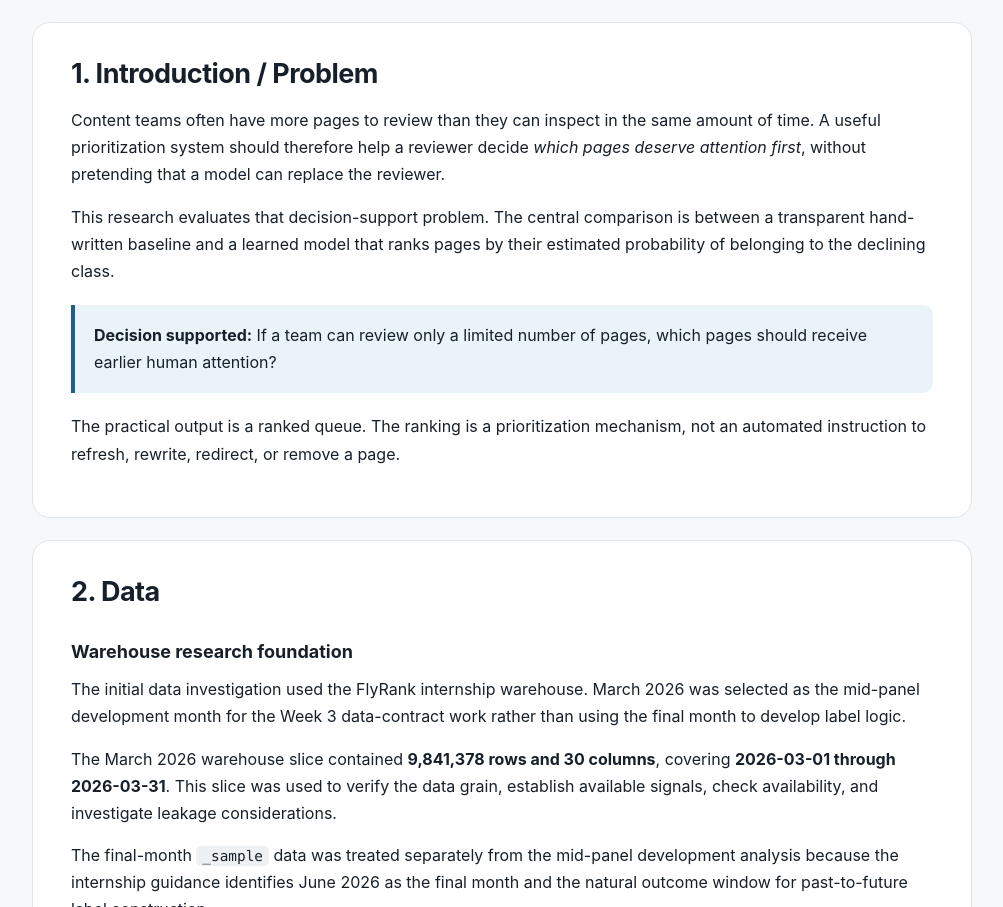
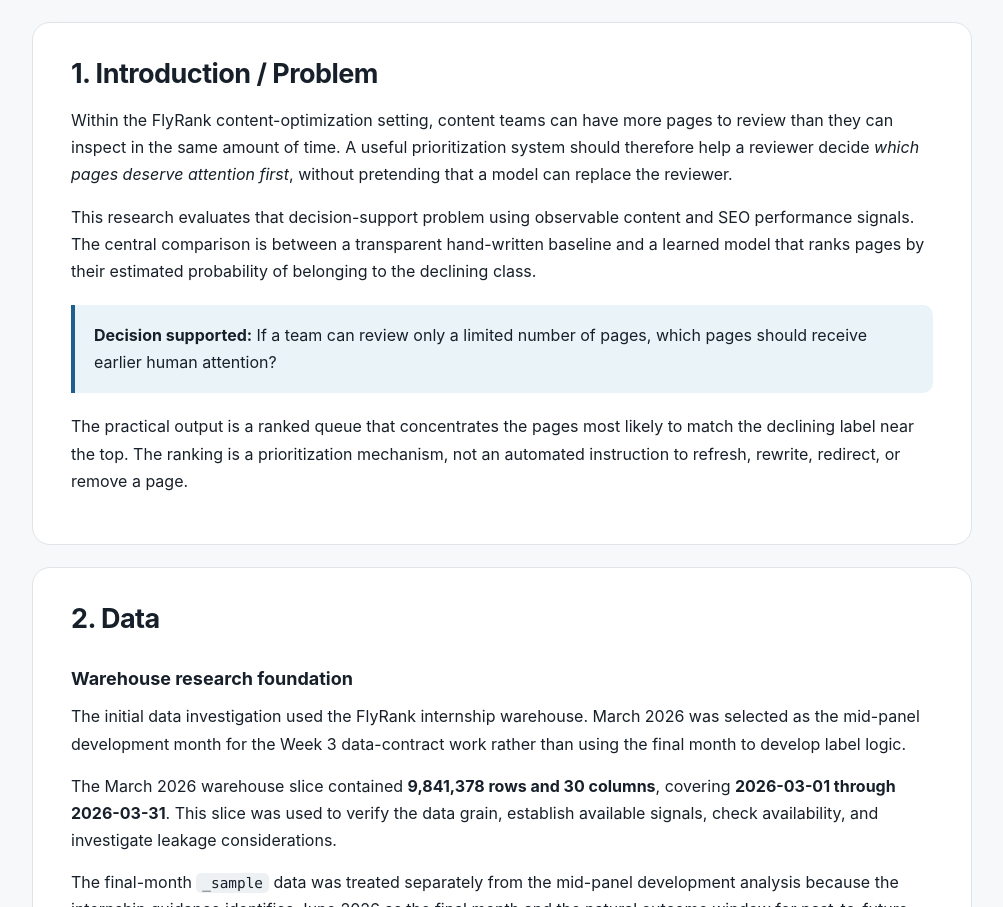
Before and after one commit to muhammadfaseehkhattak/FlyRank-ML-Internship, a plain HTML site: page docs/index.html in a window 1280 px wide. Shown: the part 1234-2141 px from the top of the page, without its empty margins (138-1141 px from the left). Drawn offline with Linux system fonts and the light colour scheme.

Commit message:
Update index.html

```diff
--- a/docs/index.html
+++ b/docs/index.html
@@ -240,12 +240,36 @@
     </section>
 
     <section id="problem">
-      <h2>1. Introduction / Problem</h2>
-      <p>Content teams often have more pages to review than they can inspect in the same amount of time. A useful prioritization system should therefore help a reviewer decide <em>which pages deserve attention first</em>, without pretending that a model can replace the reviewer.</p>
-      <p>This research evaluates that decision-support problem. The central comparison is between a transparent hand-written baseline and a learned model that ranks pages by their estimated probability of belonging to the declining class.</p>
-      <div class="callout"><strong>Decision supported:</strong> If a team can review only a limited number of pages, which pages should receive earlier human attention?</div>
-      <p>The practical output is a ranked queue. The ranking is a prioritization mechanism, not an automated instruction to refresh, rewrite, redirect, or remove a page.</p>
-    </section>
+  <h2>1. Introduction / Problem</h2>
+
+  <p>
+    Within the FlyRank content-optimization setting, content teams can have more
+    pages to review than they can inspect in the same amount of time. A useful
+    prioritization system should therefore help a reviewer decide
+    <em>which pages deserve attention first</em>, without pretending that a
+    model can replace the reviewer.
+  </p>
+
+  <p>
+    This research evaluates that decision-support problem using observable
+    content and SEO performance signals. The central comparison is between a
+    transparent hand-written baseline and a learned model that ranks pages by
+    their estimated probability of belonging to the declining class.
+  </p>
+
+  <div class="callout">
+    <strong>Decision supported:</strong>
+    If a team can review only a limited number of pages, which pages should
+    receive earlier human attention?
+  </div>
+
+  <p>
+    The practical output is a ranked queue that concentrates the pages most
+    likely to match the declining label near the top. The ranking is a
+    prioritization mechanism, not an automated instruction to refresh,
+    rewrite, redirect, or remove a page.
+  </p>
+</section>
 
     <section id="data">
       <h2>2. Data</h2>
```
